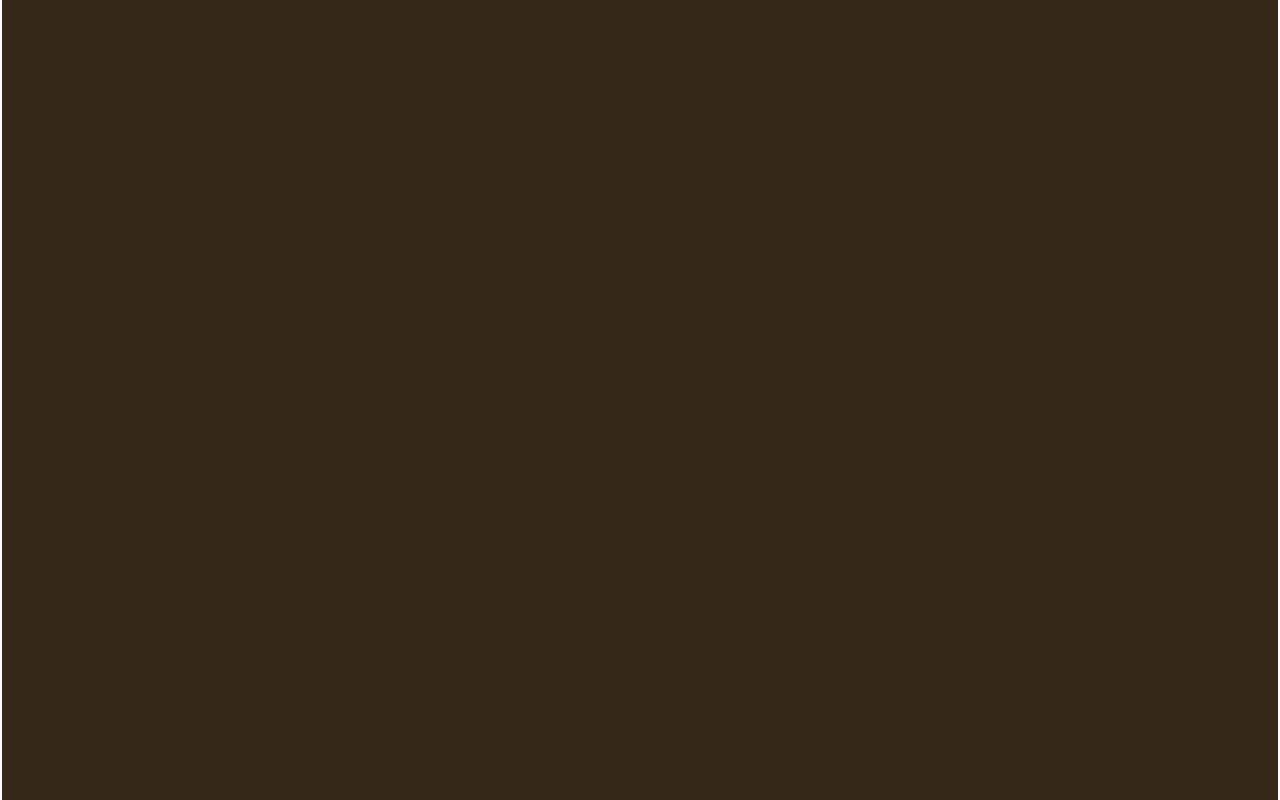
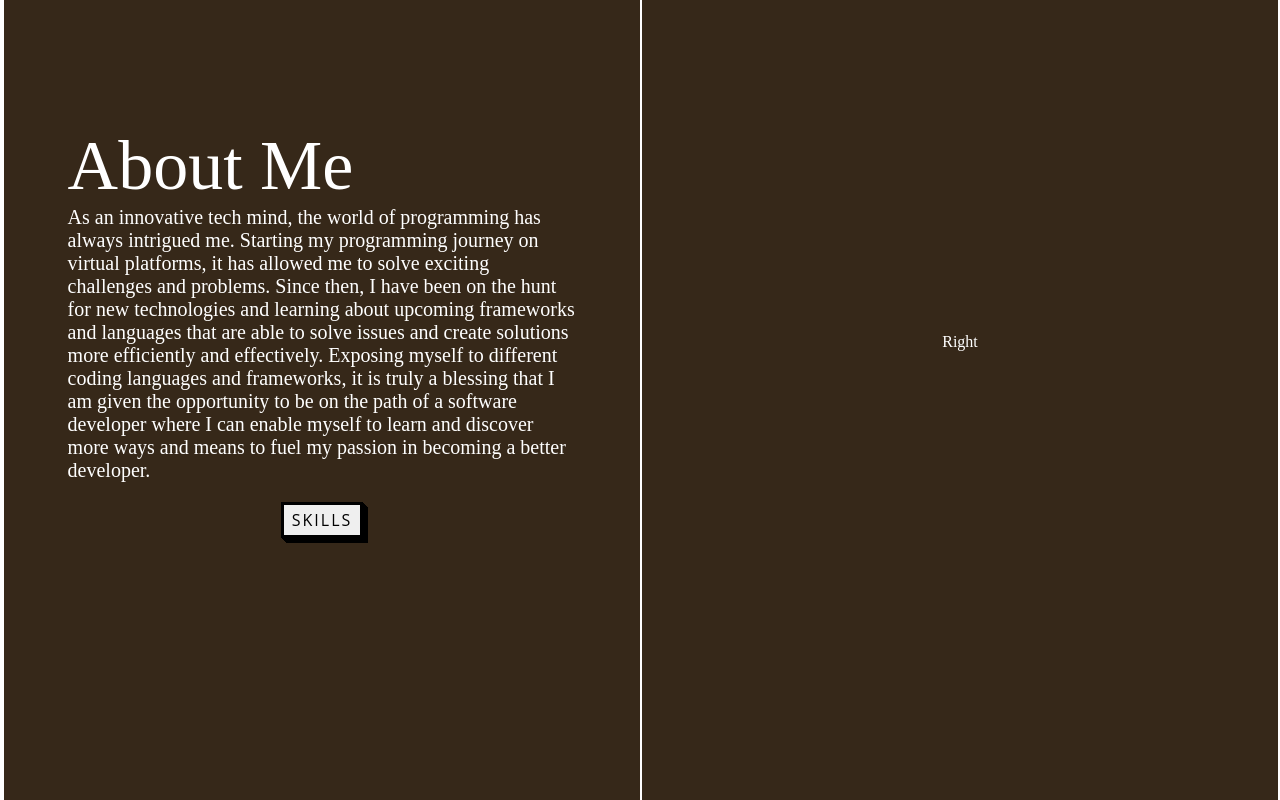
Before and after one commit to Kitkamseng/Portfolio, a React (Create React App) app in the folder portfolio/: page / in a window 1280 px wide. Shown: the part 1160-1960 px from the top of the page. Built offline with nearby package versions, Linux system fonts and the light colour scheme.

Commit message:
About Page 40% done

```diff
--- a/portfolio/package.json
+++ b/portfolio/package.json
@@ -8,6 +8,7 @@
     "@testing-library/user-event": "^13.5.0",
     "react": "^18.2.0",
     "react-dom": "^18.2.0",
+    "react-modal": "^3.16.1",
     "react-scripts": "5.0.1",
     "web-vitals": "^2.1.4"
   },
--- a/portfolio/src/App.css
+++ b/portfolio/src/App.css
@@ -1,3 +1,8 @@
 body{
   background-color: #362819;
 }
+
+.custom-cursor{
+  cursor: url('./images/CoffeeBean.cur'), auto;
+
+}
--- /dev/null
+++ b/portfolio/src/Components/SkillsInfo.jsx
@@ -0,0 +1,17 @@
+import React from 'react'
+import '../Styling/SkillsInfo.css';
+
+function SkillsInfo() {
+  return (
+    <div className='Skills-Container'>
+        <div className='skill-title'>
+            Skills
+        </div>
+        <div className='skill-attribute'>
+            Hello
+        </div>
+    </div>
+  )
+}
+
+export default SkillsInfo
--- a/portfolio/src/Page/HomePage.jsx
+++ b/portfolio/src/Page/HomePage.jsx
@@ -1,14 +1,25 @@
 import React, { useEffect, useState } from 'react'
+import Modal from 'react-modal';
 import '../Styling/HomePage.css';
 import Header from '../Components/Header';
 import ProfileIcon from '../images/ProfileIcon.jpeg';
 import AnimatedLetters from '../Components/AnimatedLetters';
+import SkillsInfo from '../Components/SkillsInfo';
 
 function HomePage() {
 
     const [letterClass, setLetterClass] = useState('text-animate');
     const nameArray = ['K', 'a', 'm', ' ', 'S', 'e', 'n', 'g'];
     const jobArray = ['S', 'o', 'f', 't', 'w', 'a', 'r', 'e', '-', 'E', 'n', 'g', 'i', 'n', 'e', 'e', 'r', ' ', '/', ' ', 'W', 'e', 'd', '-', 'D', 'e', 'v', 'e', 'l', 'o', 'p', 'e', 'r', ]
+
+    const [isOpen, setIsOpen] = useState(false);
+    const openModal = () => {
+        setIsOpen(true);
+    }
+
+    const closeModal = () => {
+        setIsOpen(false);
+    }
 
     useEffect(() => {
         const timer = setTimeout(() => {
@@ -24,6 +35,7 @@ function HomePage() {
         <>
             <Header />
             <div className='Home-Container'>
+                {/* Home Page Segment */}
                 <div className='Home-Box' id='home'>
                     <div className='Home-segments'>
 
@@ -53,13 +65,65 @@ function HomePage() {
                             </div>
                         </div>
                     </div>
-                    <div className='Home-segments'>
+                </div>
+
+
+                {/* About Segment */}
+                <div className='About-Box' id='about'>
+                    <div className='left-container'>
+                        <div className='About-Container'>
+                            <div className='About-content-box'>
+                                <div className='About-title'>
+                                    About Me
+                                </div>
+                                <div className='About-Content'>
+                                As an innovative tech mind, the world of programming has always intrigued me.
+                                Starting my programming journey on virtual platforms, it has allowed me to solve
+                                exciting challenges and problems. Since then, I have been on the hunt for new
+                                technologies and learning about upcoming frameworks and languages that are able
+                                to solve issues and create solutions more efficiently and effectively.
+                                Exposing myself to different coding languages and frameworks, it is truly a
+                                blessing that I am given the opportunity to be on the path of a software developer
+                                where I can enable myself to learn and discover more ways and means to fuel my
+                                passion in becoming a better developer.
+                                </div>
+                            </div>
+                            <button
+                                className='skills-button'
+                                onClick={openModal}
+                            >
+                                Skills
+                            </button>
+                            <div className='modal-info'>
+                                <Modal
+                                    isOpen={isOpen}
+                                    onRequestClose={closeModal}
+                                    className='modal'
+                                >
+                                    <SkillsInfo />
+                                    <span
+                                        class="close"
+                                        onClick={closeModal}
+                                    >&times;
+                                    </span>
+                                </Modal>
+                            </div>
+                        </div>
 
                     </div>
+                    <div className='right-container'>
+                        Right
+                    </div>
                 </div>
-                <div className='About-Box' id='about'>
-                    About
-                </div>
+
+
+
+
+
+
+
+
+
                 <div className='Contact-Box' id='contact'>
                     Contact
                 </div>
--- a/portfolio/src/Styling/HomePage.css
+++ b/portfolio/src/Styling/HomePage.css
@@ -111,7 +111,129 @@
     border-style: solid;
 
     height: 1000px;
+
+    display: flex;
+    flex-direction: row;
 }
+
+.left-container{
+    border-color: white;
+    border-width: 2px;
+    border-style: solid;
+
+    width: 50%;
+
+    display: flex;
+    /* flex-direction: column; */
+
+}
+
+.About-Container{
+    display: flex;
+    flex-direction: column;
+    justify-content: center;
+    align-items: center;
+}
+
+.About-content-box{
+    /* border-color: white;
+    border-width: 2px;
+    border-style: solid; */
+
+    width: 80%;
+
+}
+
+.About-title{
+    /* border-color: white;
+    border-width: 2px;
+    border-style: solid; */
+
+    font-size: 70px;
+}
+
+.About-Content{
+    font-size: 20px;
+}
+
+.skills-button{
+    font-family: "Open Sans", sans-serif;
+    font-size: 16px;
+    letter-spacing: 2px;
+    text-decoration: none;
+    text-transform: uppercase;
+    color: #000;
+    cursor: pointer;
+    margin: 20px;
+    border: 3px solid;
+    padding: 0.25em 0.5em;
+    box-shadow: 1px 1px 0px 0px, 2px 2px 0px 0px, 3px 3px 0px 0px, 4px 4px 0px 0px, 5px 5px 0px 0px;
+    position: relative;
+    user-select: none;
+    -webkit-user-select: none;
+    touch-action: manipulation;
+}
+
+.skills-button :active {
+    box-shadow: 0px 0px 0px 0px;
+    top: 5px;
+    left: 5px;
+}
+
+.modal-info{
+    display: flex;
+    justify-content: center;
+    align-items: center;
+}
+
+.modal{
+    display: flex;
+    flex-direction: column;
+    z-index: 1; /* Sit on top */
+    justify-content: center; /* Horizontally center the modal */
+    align-items: center; /* Vertically center the modal */
+    width: 100%; /* Full width */
+    height: 100%; /* Full height */
+    position: fixed; /* Use fixed positioning */
+    top: 0;
+    left: 0;
+    background-color: rgba(0, 0, 0, 0.5); /* Black w/ opacity */
+}
+
+.close {
+    color: #aaaaaa;
+    float: right;
+    font-size: 28px;
+    font-weight: bold;
+  }
+
+
+
+
+
+
+
+.right-container{
+    /* border-color: white;
+    border-width: 2px;
+    border-style: solid; */
+
+    width: 50%;
+
+    display: flex;
+    justify-content: center;
+    align-items: center;
+}
+
+
+
+
+
+
+
+
+
+
 
 
 
--- /dev/null
+++ b/portfolio/src/Styling/SkillsInfo.css
@@ -0,0 +1,35 @@
+.Skills-Container{
+    border-color: white;
+    border-width: 2px;
+    border-style: solid;
+    background-color: rgba(0, 0, 0, 0.5);
+
+    width: 80%;
+
+    display: flex;
+    flex-direction: column;
+    align-items: center;
+}
+
+.skill-title{
+    /* border-color: white;
+    border-width: 2px;
+    border-style: solid; */
+
+    color: white;
+    font-size: 35px;
+
+    display: flex;
+    justify-content: center;
+    align-items: center;
+
+    width: 20%;
+}
+
+.skill-attribute{
+    border-color: white;
+    border-width: 2px;
+    border-style: solid;
+
+    width: 100%;
+}
```
Also changed, not shown: 2 other files (tests, documents, lock files or other folders).
